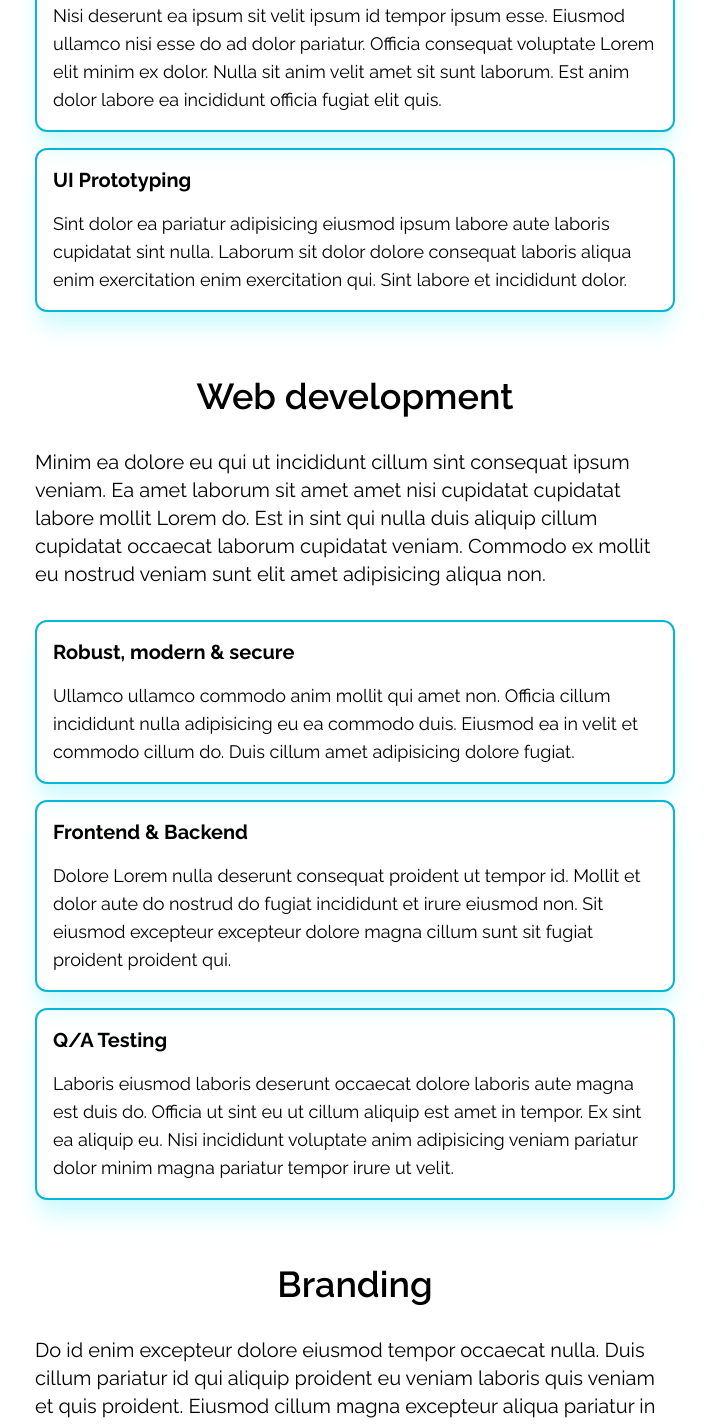
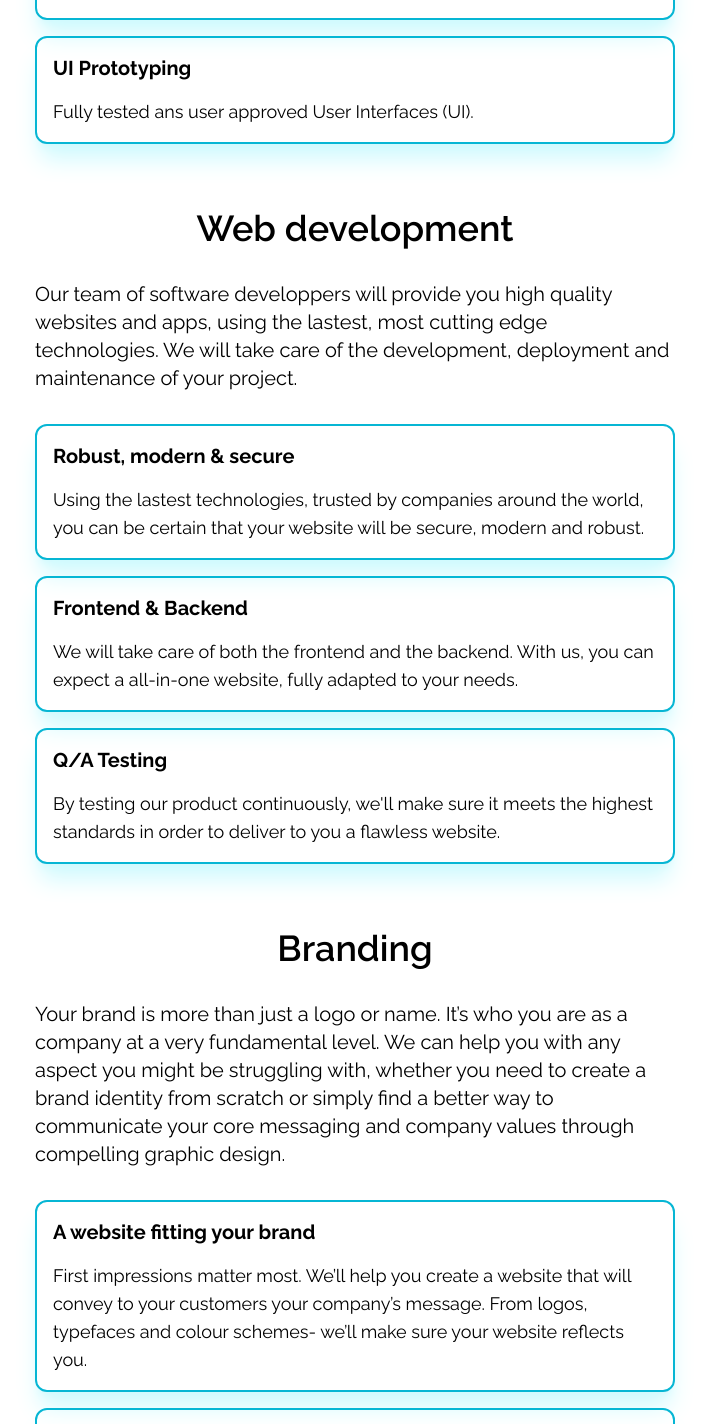
Before and after one commit to chilling-con-carne/chilling-con-carne, a Vue app: page /services in a window 1280 px wide. Shown: the part 1284-2708 px from the top of the page, without its empty margins (285-994 px from the left). Built offline with nearby package versions, Linux system fonts and the light colour scheme.

Commit message:
replaced lorem ipsum by actual text

```diff
--- a/package.json
+++ b/package.json
@@ -1,5 +1,5 @@
 {
-  "name": "vite-vue-tailwind-template",
+  "name": "chilling-con-carne",
   "private": true,
   "version": "0.0.0",
   "type": "module",
--- a/src/components/About/AboutPortrait.vue
+++ b/src/components/About/AboutPortrait.vue
@@ -1,9 +1,9 @@
 <template>
-<div class="card lg:card-side bg-base-100 shadow-xl pt-2">
+<div class="card 2xl:card-side bg-base-100 shadow-xl pt-2">
     <figure><img class="rounded-xl w-52 lg:w-96" :src="imageUrl" alt="picture" ></figure>
     <div class="card-body gap-4 lg:gap-16">
         <h1 class="text-cyan-700 text-lg lg:text-2xl">{{ about.name }} / {{ about.position }}</h1>
-        <h3 class="underline lg:text-xl">{{ about.line }}</h3>
+        <h3 class="italic text-sm lg:text-lg">{{ about.line }}</h3>
         <p class="text-left lg:text-lg">{{ about.description }}</p>
         <ul class="flex flex-row gap-2">
             <li>
--- a/src/pages/About.vue
+++ b/src/pages/About.vue
@@ -10,19 +10,19 @@
     </section>
 </template>
 
-<script setup lang="ts">
+<script lang="ts" setup>
 import Title from '../components/Misc/Title.vue';
 import Chevrons from '../components/Misc/Chevrons.vue';
 import AboutPortrait from '../components/About/AboutPortrait.vue';
 
 import {About} from '../types';
 
-import { reactive, defineAsyncComponent } from "vue";
+import { reactive } from "vue";
 
 let abouts = reactive<Array<About>>([
   {
     name: "Vincent WENDLING",
-    position: "co-founder - ceo",
+    position: "ceo",
     line: "Software engineer during the day, meme lord at night",
     description:
       "As students, we often develop skills that we can't use at their full potential until we graduated and find a job. With ChillingConCarne, we aspire to use our talents not only to meet our clients' expectations, but hopefully to exceed them. Our team members are versatile and we've got every skill needed to turn your idea into reality.",
@@ -32,7 +32,7 @@ let abouts = reactive<Array<About>>([
   },
   {
     name: "Germain EGUINA",
-    position: "co-founder - fullstack dev",
+    position: "fullstack dev",
     line: "Wise, Smart & versatile",
     description:
       "I am 20 years old and I am from the Central African Republic. Currently studying computer engineering in Strasbourg, I have developed a versatility in development and programming. I like to spend time on a subject that interests me and new technologies and computer science itself are great passions.",
@@ -41,18 +41,8 @@ let abouts = reactive<Array<About>>([
     github: "https://github.com/kiLLuua",
   },
   {
-    name: "Eden KHAROUB",
-    position: "co-founder - designer",
-    line: "Cat enthusiast with a passion for detail.",
-    description:
-      "I’m a frontend engineer passionate about graphic design and data visualisation. I like playing piano, cooking, gardening, and just trying every possible art medium known to man. I love learning new things and my coworkers like to say I have an unhealthy obsession with reading documentation. I currently am in a five-year integrated masters degree course studying computer science, focusing primarily on graphics programming, VR, and game interaction.",
-    picture: "../../assets/about/eden.webp",
-    linkedin: "https://fr.linkedin.com/in/eden-kharoub-6a9958187",
-    github: "https://github.com/Kokoden",
-  },
-  {
     name: "Léandre BLANCHEGELEY",
-    position: "co-founder - backend dev",
+    position: "backend dev",
     line: "Manliest man you've ever met",
     description:
       "I am a 20 years old student at 42 School and a technology lover, I thrive on innovating and discovering new things. As a back end programmer, exploring the depth of systems and building their architecture is one of my many skills.",
--- a/src/pages/Services.vue
+++ b/src/pages/Services.vue
@@ -27,51 +27,51 @@ const services:Array<ServiceType> = [
         subservices: [
             {
                 title: 'Modern & attractive',
-                desc: 'Ipsum eu tempor duis velit reprehenderit esse reprehenderit ea laborum tempor voluptate. Incididunt aute irure amet enim nulla in laboris et et aliquip pariatur labore anim commodo. Eiusmod sint laborum occaecat incididunt sit incididunt labore ea. Aliqua',
+                desc: 'Modern and attractive design reflecting your company\'s brand and values, following the principles of good web design.',
             },
             {
                 title: 'Mobile & Web Apps',
-                desc: 'Nisi deserunt ea ipsum sit velit ipsum id tempor ipsum esse. Eiusmod ullamco nisi esse do ad dolor pariatur. Officia consequat voluptate Lorem elit minim ex dolor. Nulla sit anim velit amet sit sunt laborum. Est anim dolor labore ea incididunt officia fugiat elit quis.'
+                desc: 'More than half of the internet traffic is done on mobile. You can trust that our designs will look as good on mobile as on any device.'
             },
             {
                 title: 'UI Prototyping',
-                desc: 'Sint dolor ea pariatur adipisicing eiusmod ipsum labore aute laboris cupidatat sint nulla. Laborum sit dolor dolore consequat laboris aliqua enim exercitation enim exercitation qui. Sint labore et incididunt dolor.'
+                desc: 'Fully tested ans user approved User Interfaces (UI).'
             }
         ]
     },
     {
         title: 'Web development',
-        desc: 'Minim ea dolore eu qui ut incididunt cillum sint consequat ipsum veniam. Ea amet laborum sit amet amet nisi cupidatat cupidatat labore mollit Lorem do. Est in sint qui nulla duis aliquip cillum cupidatat occaecat laborum cupidatat veniam. Commodo ex mollit eu nostrud veniam sunt elit amet adipisicing aliqua non.',
+        desc: 'Our team of software developpers will provide you high quality websites and apps, using the lastest, most cutting edge technologies. We will take care of the development, deployment and maintenance of your project.',
         subservices: [
             {
                 title: 'Robust, modern & secure',
-                desc: 'Ullamco ullamco commodo anim mollit qui amet non. Officia cillum incididunt nulla adipisicing eu ea commodo duis. Eiusmod ea in velit et commodo cillum do. Duis cillum amet adipisicing dolore fugiat.',
+                desc: 'Using the lastest technologies, trusted by companies around the world, you can be certain that your website will be secure, modern and robust.',
             },
             {
                 title: 'Frontend & Backend',
-                desc: 'Dolore Lorem nulla deserunt consequat proident ut tempor id. Mollit et dolor aute do nostrud do fugiat incididunt et irure eiusmod non. Sit eiusmod excepteur excepteur dolore magna cillum sunt sit fugiat proident proident qui.'
+                desc: 'We will take care of both the frontend and the backend. With us, you can expect a all-in-one website, fully adapted to your needs.'
             },
             {
                 title: 'Q/A Testing',
-                desc: 'Laboris eiusmod laboris deserunt occaecat dolore laboris aute magna est duis do. Officia ut sint eu ut cillum aliquip est amet in tempor. Ex sint ea aliquip eu. Nisi incididunt voluptate anim adipisicing veniam pariatur dolor minim magna pariatur tempor irure ut velit.'
+                desc: 'By testing our product continuously, we\'ll make sure it meets the highest standards in order to deliver to you a flawless website.'
             }
         ],
     },
     {
         title: 'Branding',
-        desc: 'Do id enim excepteur dolore eiusmod tempor occaecat nulla. Duis cillum pariatur id qui aliquip proident eu veniam laboris quis veniam et quis proident. Eiusmod cillum magna excepteur aliqua pariatur in anim do ullamco fugiat. Ex cupidatat mollit ut aliqua elit in dolore Lorem in. Ullamco consectetur eu dolore aliqua. Aliqua nisi exercitation quis fugiat ullamco. Dolore in fugiat adipisicing nisi sit minim velit nostrud cupidatat consequat.',
+        desc: 'Your brand is more than just a logo or name. It’s who you are as a company at a very fundamental level. We can help you with any aspect you might be struggling with, whether you need to create a brand identity from scratch or simply find a better way to communicate your core messaging and company values through compelling graphic design.',
         subservices: [
             {
                 title: 'A website fitting your brand',
-                desc: 'Aliquip qui laboris nostrud consequat occaecat sit ad ad est irure consectetur Lorem. Quis dolore aliqua nulla consequat do Lorem dolore dolor ad deserunt. Sint est veniam ex cillum consectetur aute. Et irure dolor Lorem pariatur aliqua minim duis. Ullamco irure laborum ea reprehenderit aliquip quis. Tempor ullamco ipsum ut pariatur cillum ullamco pariatur. Magna do consectetur est tempor dolore consectetur.'
+                desc: 'First impressions matter most. We’ll help you create a website that will convey to your customers your company’s message. From logos, typefaces and colour schemes- we’ll make sure your website reflects you.'
             },
             {
                 title: 'Logo design & brand image',
-                desc: 'Consequat aute non sint aliqua dolor ipsum consectetur mollit excepteur magna ut tempor. Et fugiat consectetur ipsum do officia. Laborum nostrud minim irure aliqua consequat enim reprehenderit adipisicing consectetur. Magna nostrud nisi commodo officia magna in laboris dolore consequat irure. Quis esse excepteur culpa enim voluptate est deserunt cillum. Consequat qui anim excepteur ullamco mollit nostrud laborum tempor magna.'
+                desc:'We’ll create a strong logo design that will represent a high-level view into the core values of your company. We’ll come up with a brand design principle you can use as a style guide for your employees to follow.'
             },
             {
                 title: 'Corporate Identity',
-                desc: 'Labore magna ullamco consectetur dolore eu proident fugiat esse est occaecat amet nostrud excepteur. Dolor enim reprehenderit occaecat ullamco ut nostrud nisi. Nisi Lorem Lorem enim id labore dolore excepteur aliquip est enim velit proident ex. Aliqua amet sit ea sunt proident labore. Quis adipisicing duis aliquip do nisi aliqua in laborum magna eu sunt.'
+                desc: 'Having a strong image convinces prospective customers to buy from your business over the competition. We’re here to help you identify what your company stands for, what are its core values, and package those values in a website that resonates with your audience.'
             }
         ]
     }
```
Also changed, not shown: 1 other file (tests, documents, lock files or other folders).
